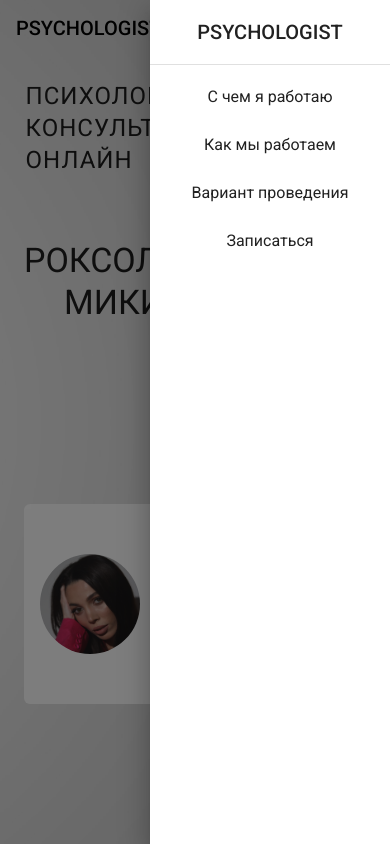
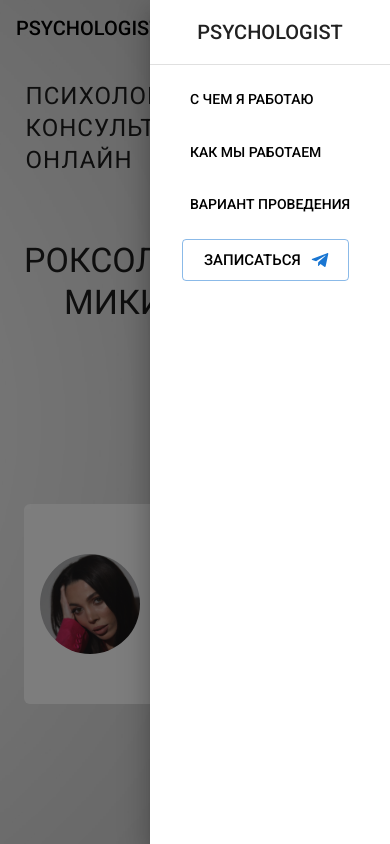
Before and after one commit to limetrack/roxy, a Next.js app: page / in a window 390 px wide. Both pictures are taken after a click on the button "open drawer". Shown: the top 844 px of the page. Built offline with nearby package versions, Linux system fonts and the light colour scheme.

Commit message:
Mobile menu links fix

```diff
--- a/src/app/layout.jsx
+++ b/src/app/layout.jsx
@@ -77,7 +77,13 @@ export default function RootLayout(props) {
         {navItems.map((item) => (
           <ListItem key={item.title} disablePadding>
             <ListItemButton sx={{ textAlign: 'center' }}>
-              <ListItemText primary={item.title} />
+              <Button
+                key={item.title}
+                sx={{ color: 'initial', ml: { xs: 2, xl: 4 } }}
+                {...item.props}
+              >
+                {item.title}
+              </Button>
             </ListItemButton>
           </ListItem>
         ))}
```
